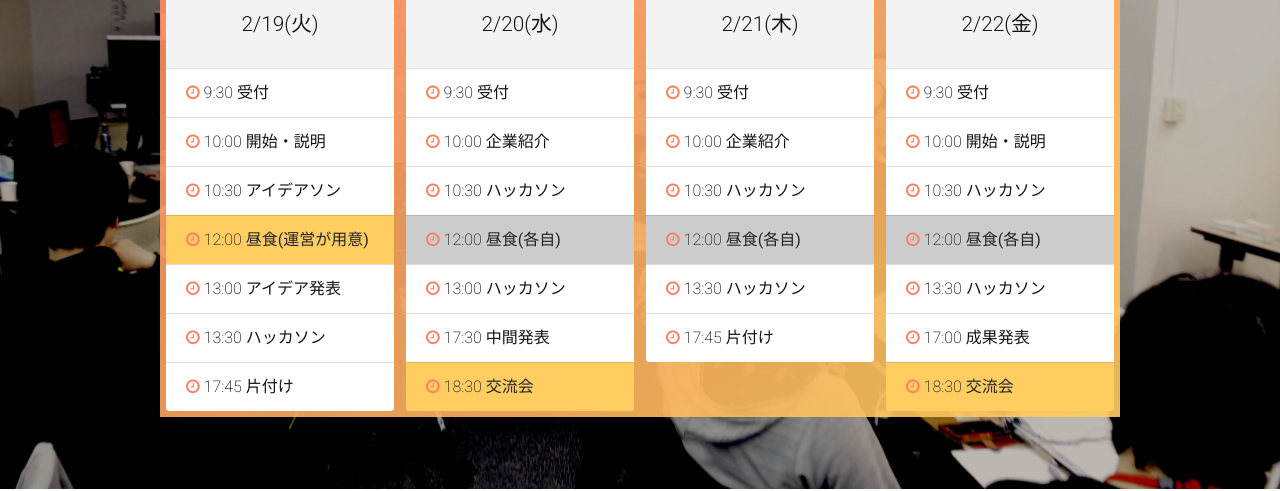
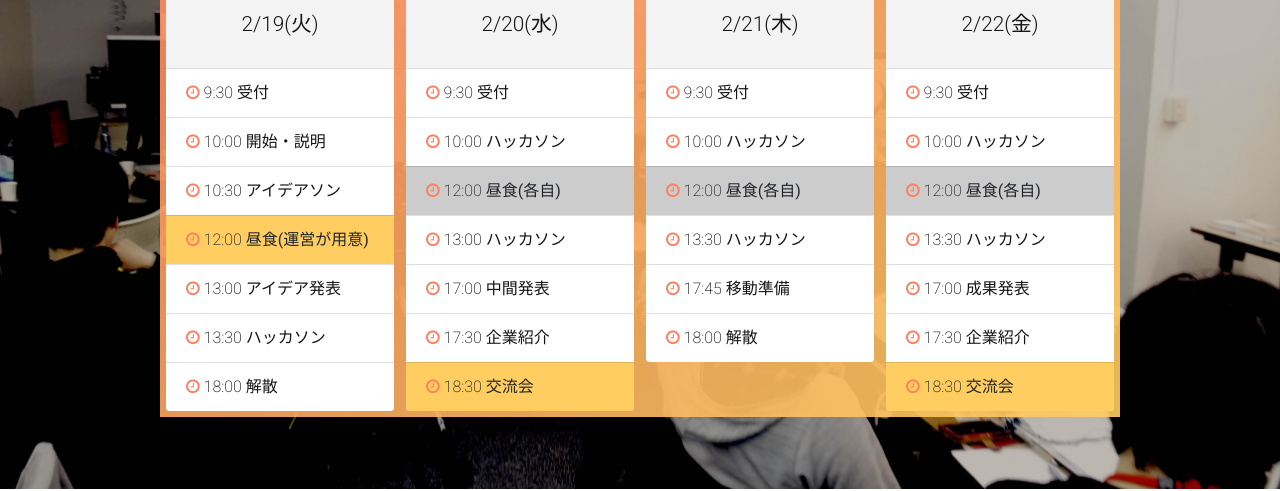
Before and after one commit to pim-shimane/pim-eventpage, a plain HTML site: page pimhack/2019/index.html in a window 1280 px wide. Shown: the part 2277-2768 px from the top of the page. Drawn offline with nearby package versions, Linux system fonts and the light colour scheme.

Commit message:
change directory

```diff
--- a/PimHack/2019/index.html
+++ b/pimhack/2019/index.html
@@ -130,7 +130,7 @@
             <li class="list-group-item bg-secondary"><i class="mx-auto fa d-inline fa-clock-o text-primary"></i>&nbsp;12:00&nbsp;<b>昼食(運営が用意)</b></li>
             <li class="list-group-item"><i class="mx-auto fa d-inline fa-clock-o text-primary"></i>&nbsp;13:00&nbsp;<b>アイデア発表</b></li>
             <li class="list-group-item"><i class="mx-auto fa d-inline fa-clock-o text-primary"></i>&nbsp;13:30&nbsp;<b>ハッカソン</b></li>
-            <li class="list-group-item"><i class="mx-auto fa d-inline fa-clock-o text-primary"></i>&nbsp;17:45&nbsp;<b>片付け</b></li>
+            <li class="list-group-item"><i class="mx-auto fa d-inline fa-clock-o text-primary"></i>&nbsp;18:00&nbsp;<b>解散</b></li>
           </ul>
         </div>
       </div>
@@ -142,11 +142,11 @@
           </div>
           <ul class="list-group list-group-flush">
             <li class="list-group-item"><i class="mx-auto fa d-inline fa-clock-o text-primary"></i>&nbsp;9:30&nbsp;<b>受付</b></li>
-            <li class="list-group-item"><i class="mx-auto fa d-inline fa-clock-o text-primary"></i>&nbsp;10:00&nbsp;<b>企業紹介</b></li>
-            <li class="list-group-item"><i class="mx-auto fa d-inline fa-clock-o text-primary"></i>&nbsp;10:30&nbsp;<b>ハッカソン</b></li>
+            <li class="list-group-item"><i class="mx-auto fa d-inline fa-clock-o text-primary"></i>&nbsp;10:00&nbsp;<b>ハッカソン</b></li>
             <li class="list-group-item bg-info"><i class="mx-auto fa d-inline fa-clock-o text-primary"></i>&nbsp;12:00&nbsp;<b>昼食(各自)</b></li>
             <li class="list-group-item"><i class="mx-auto fa d-inline fa-clock-o text-primary"></i>&nbsp;13:00&nbsp;<b>ハッカソン</b></li>
-            <li class="list-group-item"><i class="mx-auto fa d-inline fa-clock-o text-primary"></i>&nbsp;17:30&nbsp;<b>中間発表</b></li>
+            <li class="list-group-item"><i class="mx-auto fa d-inline fa-clock-o text-primary"></i>&nbsp;17:00&nbsp;<b>中間発表</b></li>
+            <li class="list-group-item"><i class="mx-auto fa d-inline fa-clock-o text-primary"></i>&nbsp;17:30&nbsp;<b>企業紹介</b></li>
             <li class="list-group-item bg-secondary"><i class="mx-auto fa d-inline fa-clock-o text-primary"></i>&nbsp;18:30&nbsp;<b>交流会</b></li>
           </ul>
         </div>
@@ -159,11 +159,11 @@
           </div>
           <ul class="list-group list-group-flush">
             <li class="list-group-item"><i class="mx-auto fa d-inline fa-clock-o text-primary"></i>&nbsp;9:30&nbsp;<b>受付</b></li>
-            <li class="list-group-item"><i class="mx-auto fa d-inline fa-clock-o text-primary"></i>&nbsp;10:00&nbsp;<b>企業紹介</b></li>
-            <li class="list-group-item"><i class="mx-auto fa d-inline fa-clock-o text-primary"></i>&nbsp;10:30&nbsp;<b>ハッカソン</b></li>
+            <li class="list-group-item"><i class="mx-auto fa d-inline fa-clock-o text-primary"></i>&nbsp;10:00&nbsp;<b>ハッカソン</b></li>
             <li class="list-group-item bg-info"><i class="mx-auto fa d-inline fa-clock-o text-primary"></i>&nbsp;12:00&nbsp;<b>昼食(各自)</b></li>
             <li class="list-group-item"><i class="mx-auto fa d-inline fa-clock-o text-primary"></i>&nbsp;13:30&nbsp;<b>ハッカソン</b></li>
-            <li class="list-group-item"><i class="mx-auto fa d-inline fa-clock-o text-primary"></i>&nbsp;17:45&nbsp;<b>片付け</b></li>
+            <li class="list-group-item"><i class="mx-auto fa d-inline fa-clock-o text-primary"></i>&nbsp;17:45&nbsp;<b>移動準備</b></li>
+            <li class="list-group-item"><i class="mx-auto fa d-inline fa-clock-o text-primary"></i>&nbsp;18:00&nbsp;<b>解散</b></li>
           </ul>
         </div>
       </div>
@@ -175,11 +175,11 @@
           </div>
           <ul class="list-group list-group-flush">
             <li class="list-group-item"><i class="mx-auto fa d-inline fa-clock-o text-primary"></i>&nbsp;9:30&nbsp;<b>受付</b></li>
-            <li class="list-group-item"><i class="mx-auto fa d-inline fa-clock-o text-primary"></i>&nbsp;10:00&nbsp;<b>開始・説明</b></li>
-            <li class="list-group-item"><i class="mx-auto fa d-inline fa-clock-o text-primary"></i>&nbsp;10:30&nbsp;<b>ハッカソン</b></li>
+            <li class="list-group-item"><i class="mx-auto fa d-inline fa-clock-o text-primary"></i>&nbsp;10:00&nbsp;<b>ハッカソン</b></li>
             <li class="list-group-item bg-info"><i class="mx-auto fa d-inline fa-clock-o text-primary"></i>&nbsp;12:00&nbsp;<b>昼食(各自)</b></li>
             <li class="list-group-item"><i class="mx-auto fa d-inline fa-clock-o text-primary"></i>&nbsp;13:30&nbsp;<b>ハッカソン</b></li>
             <li class="list-group-item"><i class="mx-auto fa d-inline fa-clock-o text-primary"></i>&nbsp;17:00&nbsp;<b>成果発表</b></li>
+            <li class="list-group-item"><i class="mx-auto fa d-inline fa-clock-o text-primary"></i>&nbsp;17:30&nbsp;<b>企業紹介</b></li>
             <li class="list-group-item bg-secondary"><i class="mx-auto fa d-inline fa-clock-o text-primary"></i>&nbsp;18:30&nbsp;<b>交流会</b></li>
           </ul>
         </div>
```
Also changed, not shown: pimhack/2019/team1.html (renamed from PimHack/2019/team1.html), pimhack/2019/team2.html (renamed from PimHack/2019/team2.html), pimhack/2019/team3.html (renamed from PimHack/2019/team3.html).
